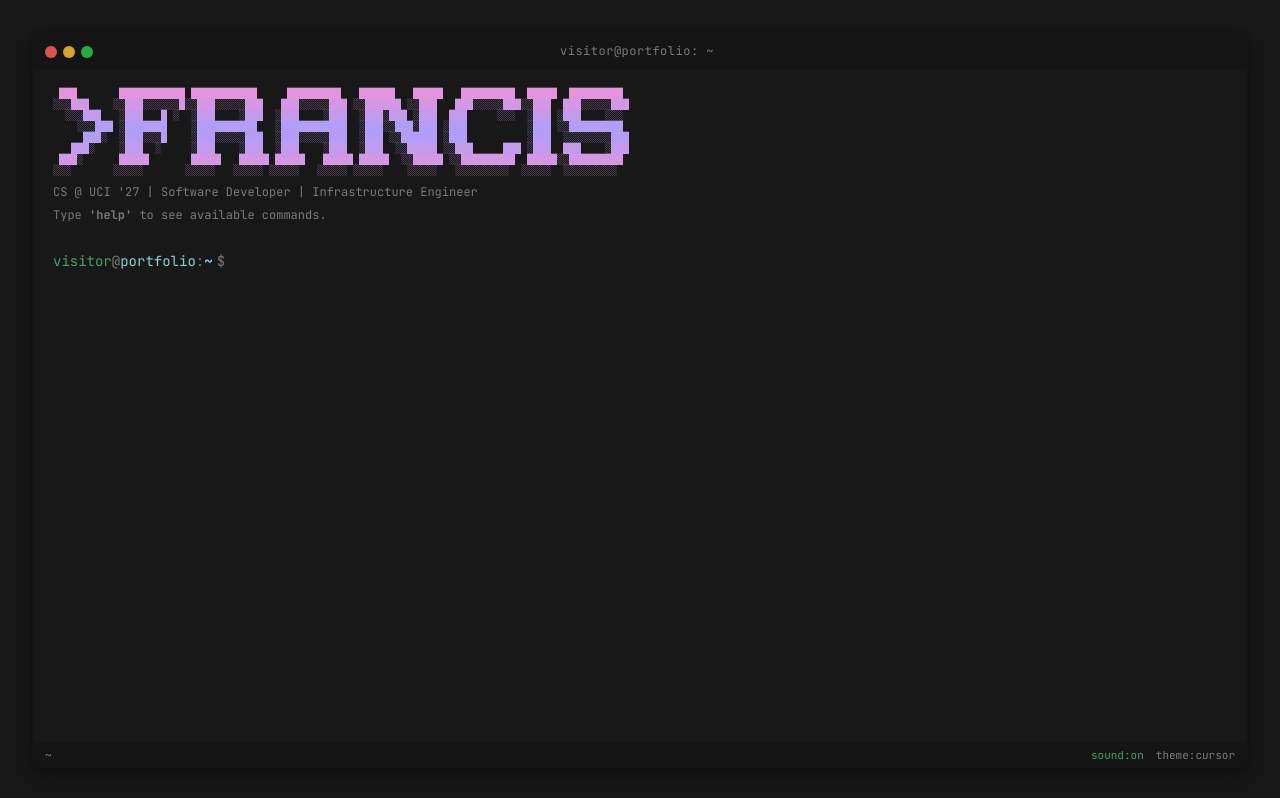
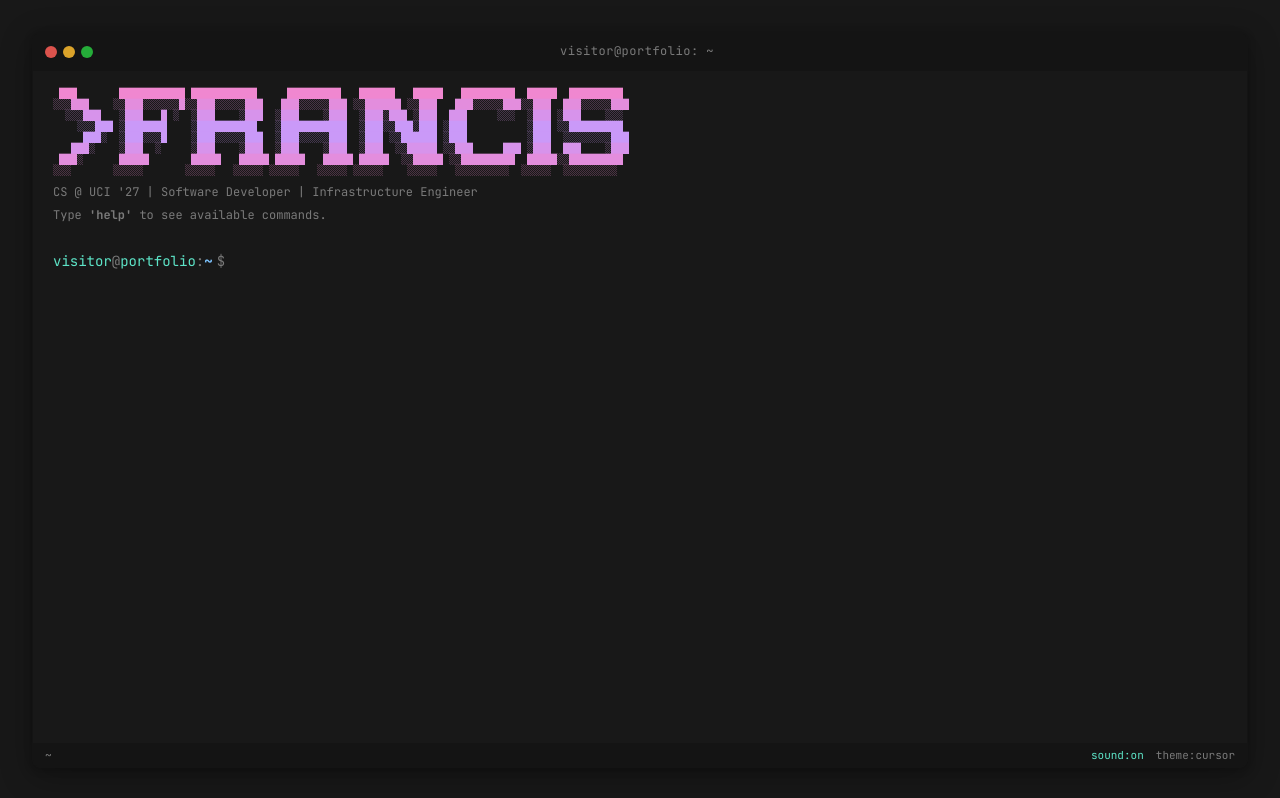
Before and after one commit to sicn4rf/francispadua.dev, a React (Vite) app in the folder terminal-portfolio/: page / in a window 1280 px wide. Built offline with nearby package versions, Linux system fonts and the light colour scheme.

Commit message:
style: vibrant Cursor Dark color palette

```diff
--- a/terminal-portfolio/src/styles/themes.ts
+++ b/terminal-portfolio/src/styles/themes.ts
@@ -2,25 +2,25 @@
 
 const FONT = "'JetBrains Mono', 'Fira Code', 'Courier New', monospace";
 
-// Actual Anysphere Dark palette from Cursor IDE
+// Cursor Dark base + punchy accent colors
 export const cursorTheme: DefaultTheme = {
   colors: {
     background: '#181818',
     foreground: '#e4e4e4',
-    prompt: '#82d2ce',
-    command: '#efb080',
+    prompt: '#5de4c7',
+    command: '#ffa463',
     result: '#d6d6dd',
-    error: '#fc6b83',
-    link: '#87c3ff',
+    error: '#ff6b8a',
+    link: '#7dc4ff',
     surface: '#141414',
     muted: '#7a7a7a',
-    accent: '#aaa0fa',
-    yellow: '#d2943e',
-    green: '#3fa266',
-    red: '#fc6b83',
-    blue: '#87c3ff',
-    purple: '#e394dc',
-    teal: '#82d2ce',
+    accent: '#c49cff',
+    yellow: '#ffd580',
+    green: '#5de4c7',
+    red: '#ff6b8a',
+    blue: '#7dc4ff',
+    purple: '#f087d0',
+    teal: '#5de4c7',
   },
   font: FONT,
 };
```
